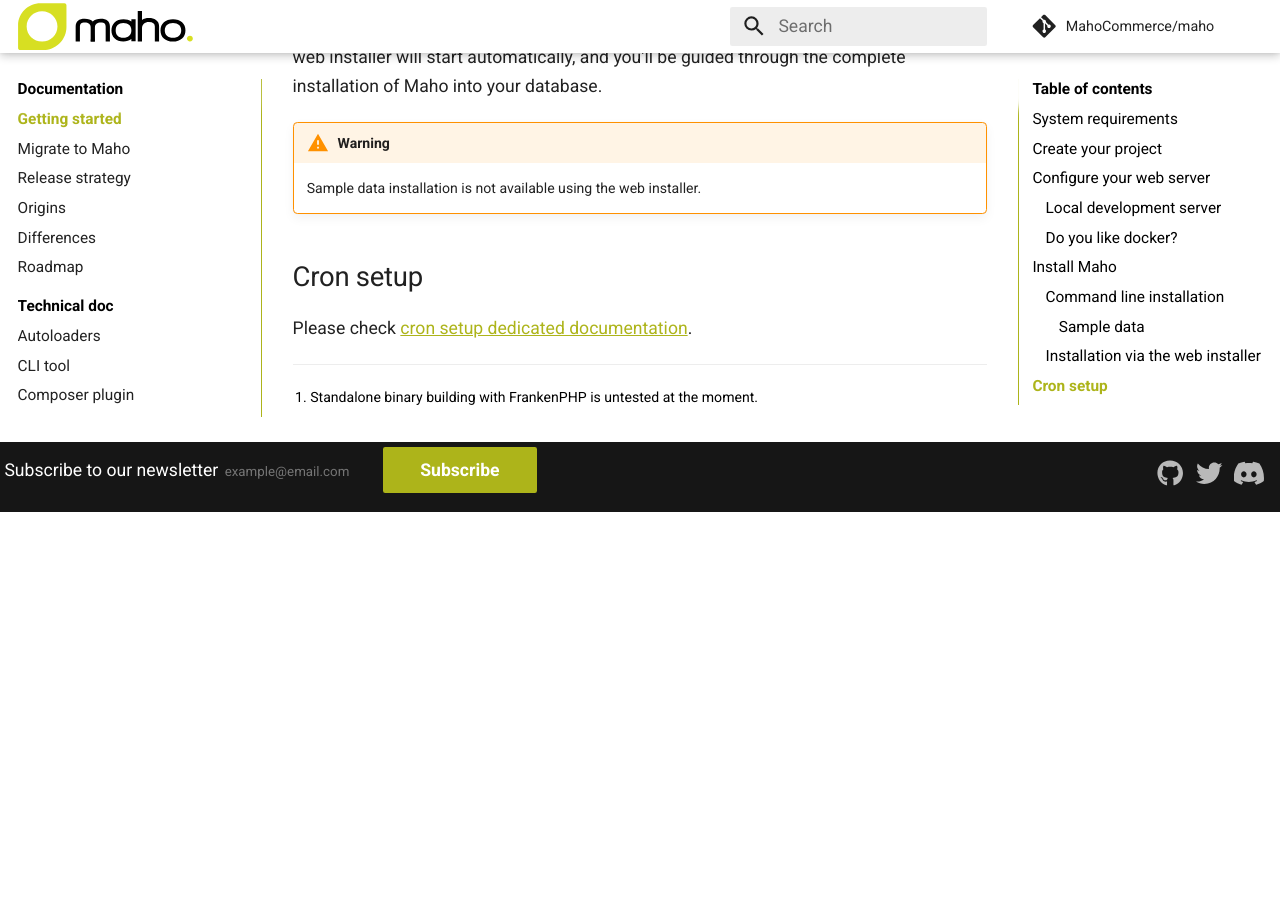
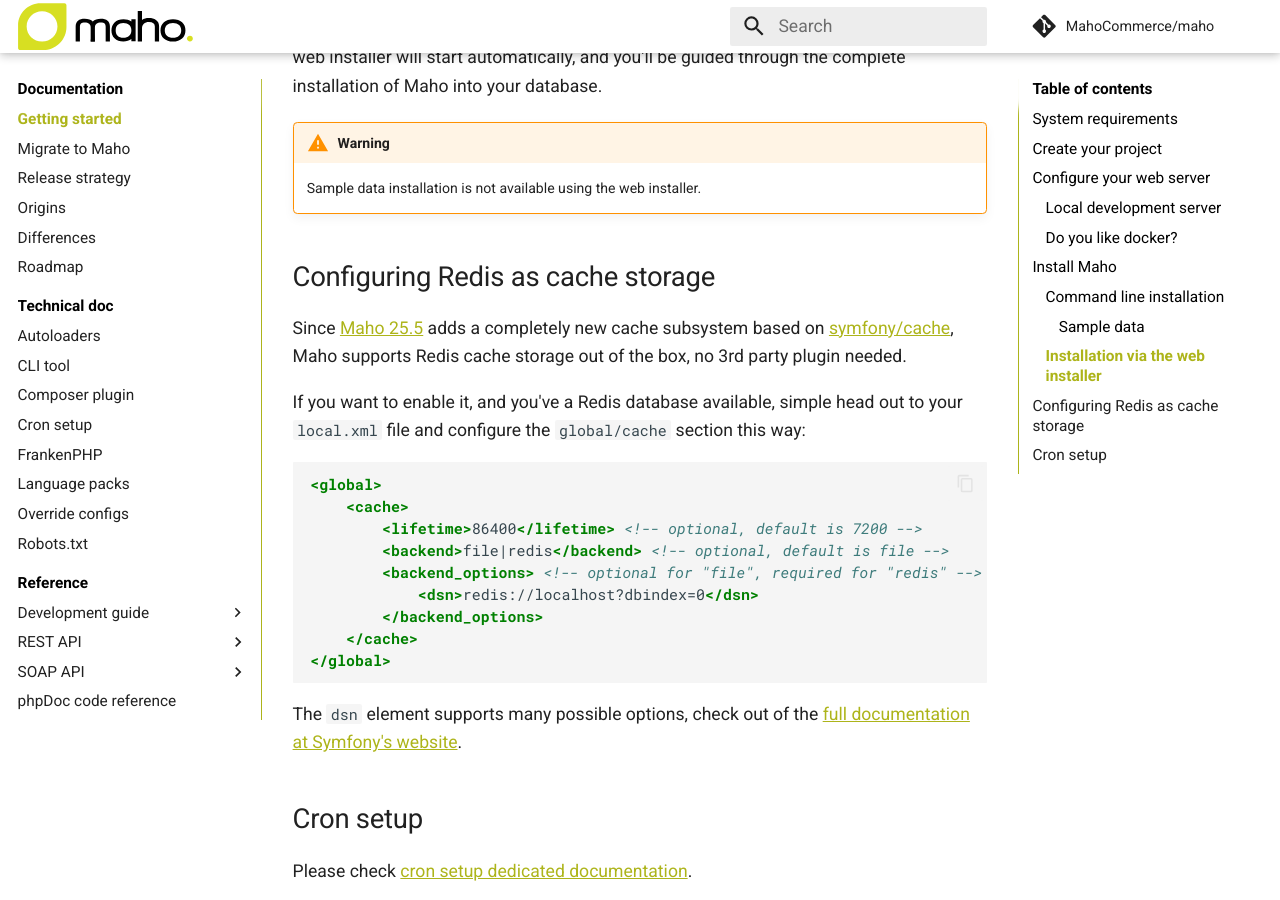
Before and after one commit to MahoCommerce/mahocommerce.com, an MkDocs documentation site: the page built from docs/getting-started.md, in a window 1280 px wide and 900 px high, scrolled down 3729 px. Built offline with MkDocs 1.6.1 and Material for MkDocs 9.7.7, drawn with Linux system fonts in a browser that asks for light colours; comment, search, counter and statistics services are not loaded; before the commit the page ends 4241 px from its top, so only the background shows below that; some of the changed text lies outside the part shown.

Commit message:
Added Redis doc

````diff
--- a/docs/getting-started.md
+++ b/docs/getting-started.md
@@ -45,8 +45,9 @@
 
 ### Do you like docker?
 
-If docker is your go-to choice then we suggest you check the [Docker Starter](community/projects/docker-starter.md)
-community project by Simone Fantini.
+If Docker is your go-to choice, we suggest you check
+[Maho's official Docker images](https://hub.docker.com/r/mahocommerce/maho){target=_blank}
+or the [Docker Starter](community/projects/docker-starter.md) community project by Simone Fantini.
 
 ## Install Maho
 
@@ -154,6 +155,30 @@
 !!! warning
     Sample data installation is not available using the web installer.
 
+## Configuring Redis as cache storage
+
+Since [Maho 25.5](blog/posts/2025-05-15-maho-25.5-announcement.md) adds a completely new cache subsystem
+based on [symfony/cache](https://symfony.com/doc/current/components/cache.html){target=_blank}, Maho
+supports Redis cache storage out of the box, no 3rd party plugin needed.
+
+If you want to enable it, and you've a Redis database available, simple head out to your `local.xml` file
+and configure the `global/cache` section this way:
+
+```xml
+<global>
+    <cache>
+        <lifetime>86400</lifetime> <!-- optional, default is 7200 -->
+        <backend>file|redis</backend> <!-- optional, default is file -->
+        <backend_options> <!-- optional for "file", required for "redis" -->
+            <dsn>redis://localhost?dbindex=0</dsn>
+        </backend_options>
+    </cache>
+</global>
+```
+
+The `dsn` element supports many possible options, check out of the
+[full documentation at Symfony's website](https://symfony.com/doc/current/components/cache/adapters/redis_adapter.html#configure-the-connection){target=_blank}.
+
 ## Cron setup
 
 Please check [cron setup dedicated documentation](cron.md).
````
